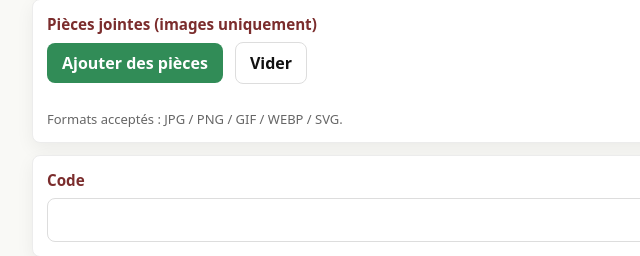
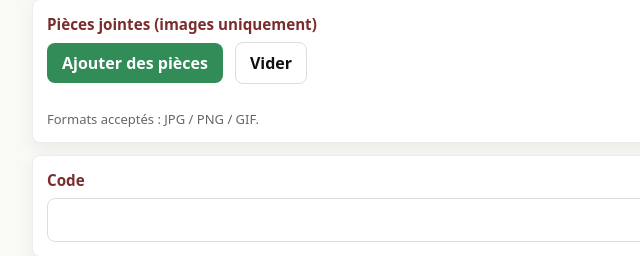
Before and after one commit to PerseusShade/PerseusAutomation, a plain HTML site: page le-champ-carrillon/index.html in a window 1280 px wide. Shown: the part 535-791 px from the top of the page, 168-808 px from the left. Drawn offline with Linux system fonts and the light colour scheme.

Commit message:
Refactor index.html for le-champ-carrillon
Updated the HTML structure and content of the index page.

```diff
--- a/le-champ-carrillon/index.html
+++ b/le-champ-carrillon/index.html
@@ -45,7 +45,7 @@
             <div id="error-box" class="error" role="alert"></div>
 
             <div class="thumbs" id="thumbs"></div>
-            <div class="note">Formats acceptés : JPG / PNG / GIF / WEBP / SVG.</div>
+            <div class="note">Formats acceptés : JPG / PNG / GIF.</div>
         </div>
 
         <div class="box" id="box-submission-code">
```
